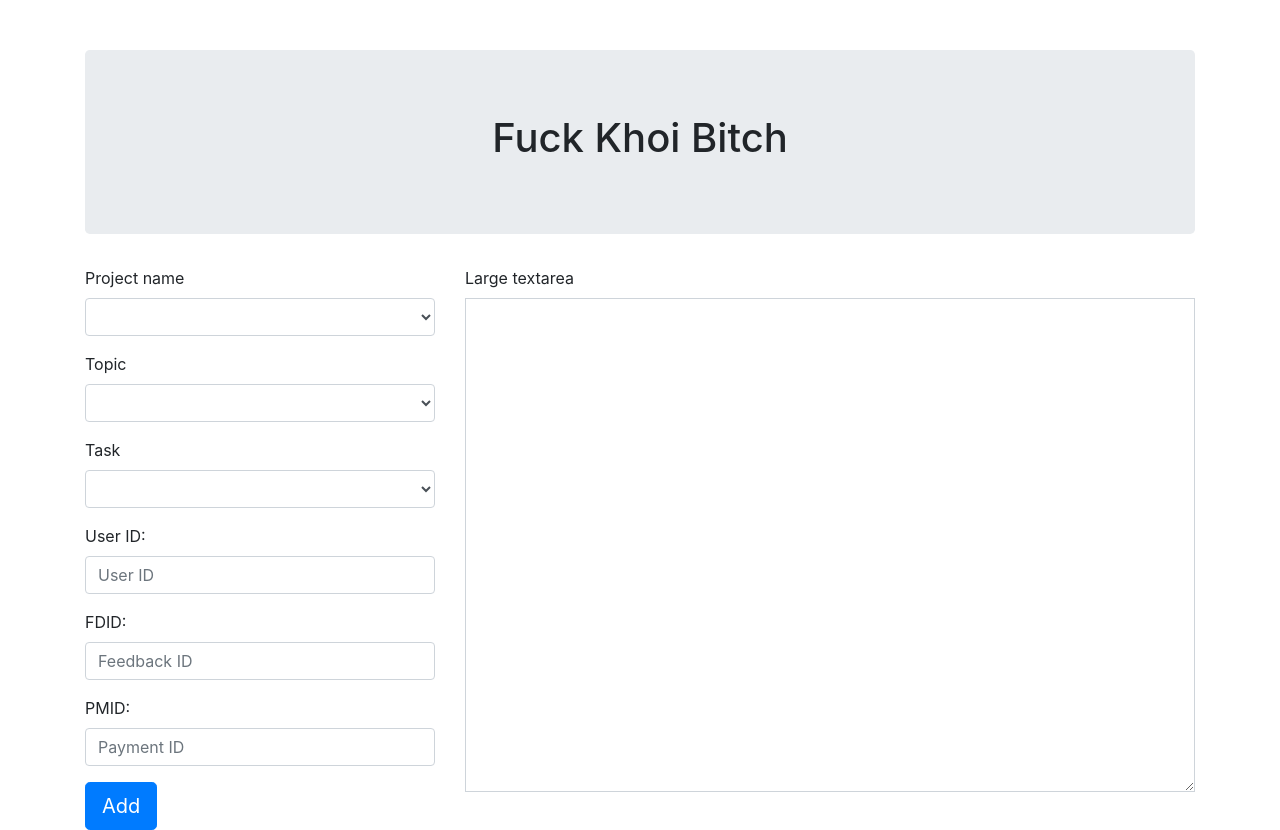
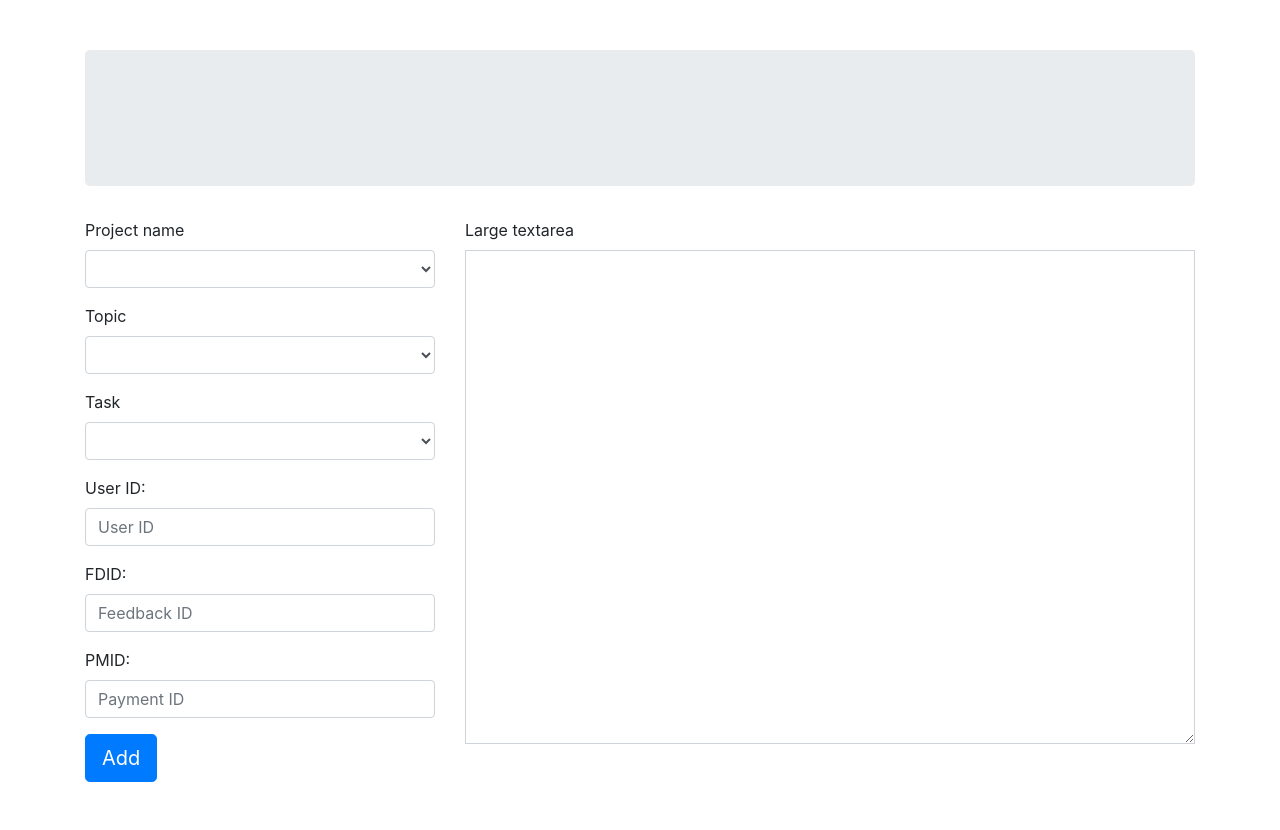
Before and after one commit to avaritia95/Khoi_App, a website: page public/index.html in a window 1280 px wide. After the commit the page ends 800 px from the top, so only its background shows below. Drawn offline with nearby package versions, Linux system fonts and the light colour scheme.

Commit message:
Remove page title

```diff
--- a/public/index.html
+++ b/public/index.html
@@ -32,7 +32,7 @@
 
         <!-- HEADER AND TODO COUNT -->
         <div class="jumbotron text-center">
-            <h1>Fuck Khoi Bitch</h1>
+            <h1></h1>
         </div>
 
 		<div class="row">
```
